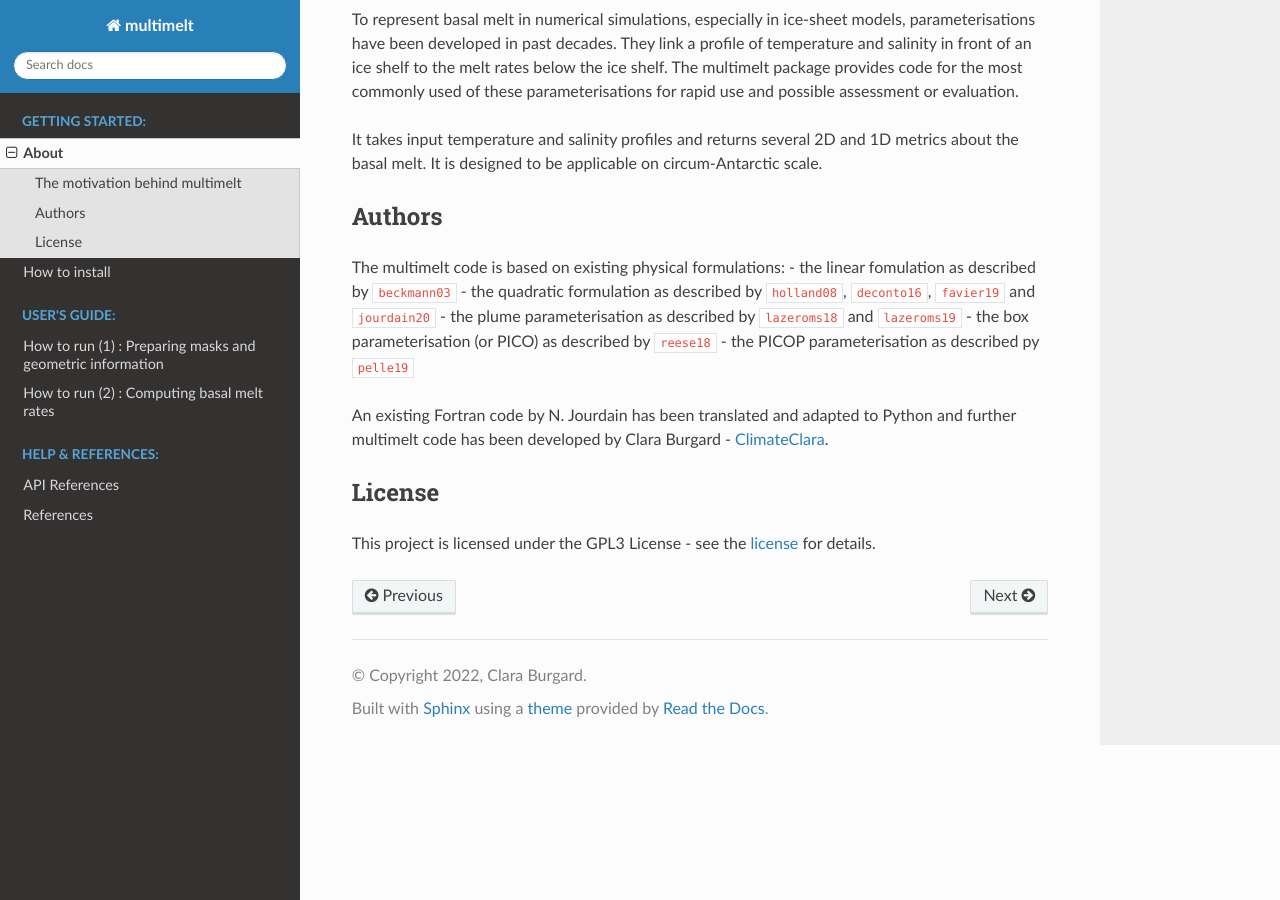
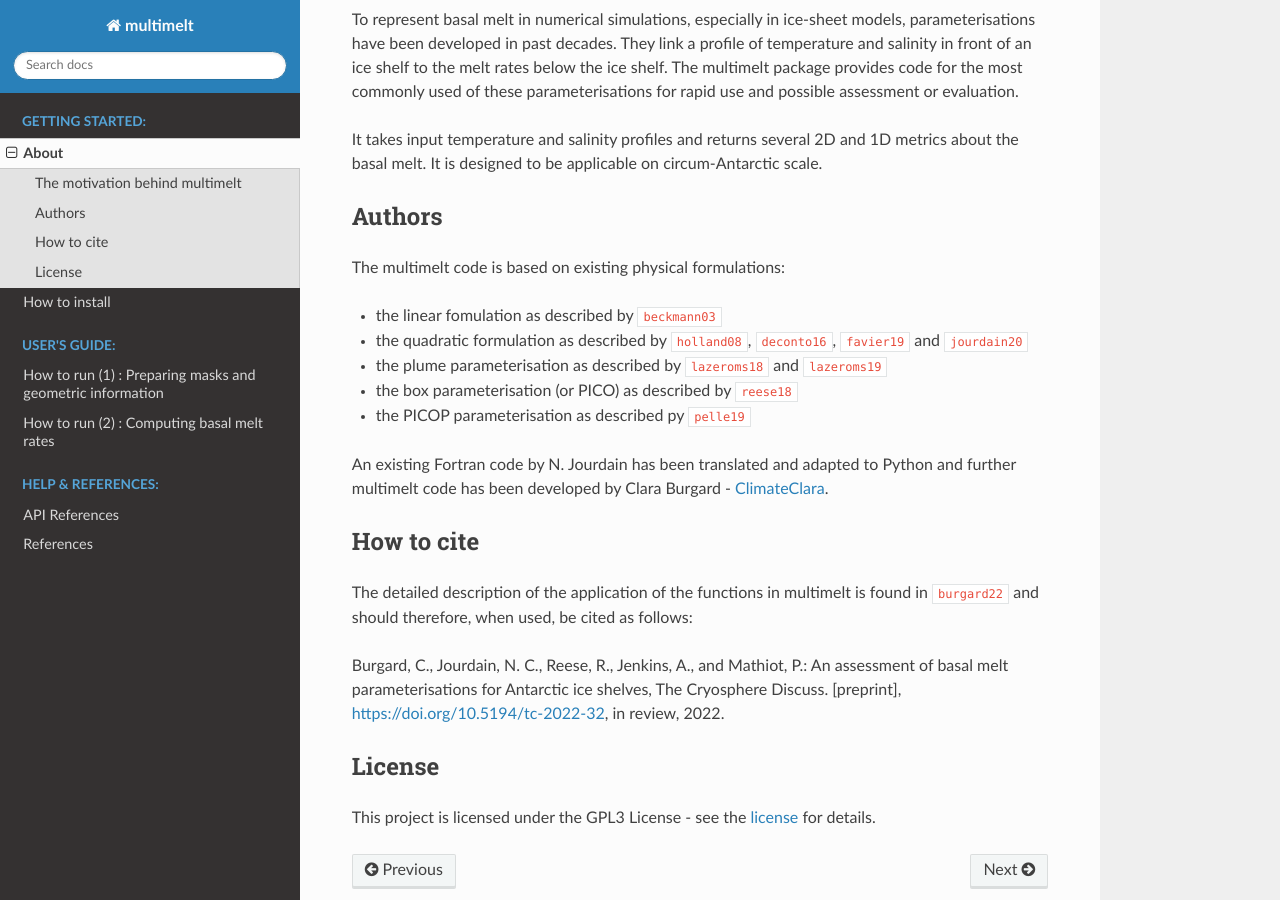
Before and after one commit to ClimateClara/multimelt, a Sphinx documentation site: the page built from docs/start/about.rst, in a window 1280 px wide and 900 px high, scrolled down 400 px. Built offline with Sphinx 7.4.7 and the Read the Docs theme 2.0.0, drawn with Linux system fonts in a browser that asks for light colours; cross-references to code outside the pages are shown as plain code.

Commit message:
added the reference to Burgard et al 2022

```diff
--- a/docs/literature/references.bib
+++ b/docs/literature/references.bib
@@ -120,3 +120,11 @@
       issn         = {1288-1619},
       year = {2019}
     }
+
+@article{burgard22,
+      title        = {An assessment of basal melt parameterisations for Antarctic ice shelves},
+      author       = {Burgard, C. and Jourdain, N.C. and Reese, R. and Jenkins, A. and Mathiot, P.},
+      journal      = {The Cryosphere Discuss.},
+      doi         =  {10.5194/tc-2022-32},
+      year = {2022}
+    }
--- a/docs/start/about.rst
+++ b/docs/start/about.rst
@@ -15,13 +15,20 @@ Authors
 -------
 
 | The multimelt code is based on existing physical formulations:
-    - the linear fomulation as described by :cite:`beckmann03`
-    - the quadratic formulation as described by :cite:`holland08`, :cite:`deconto16`, :cite:`favier19` and :cite:`jourdain20`
-    - the plume parameterisation as described by :cite:`lazeroms18` and :cite:`lazeroms19`
-    - the box parameterisation (or PICO) as described by :cite:`reese18`
-    - the PICOP parameterisation as described py :cite:`pelle19`
+
+* the linear fomulation as described by :cite:`beckmann03`
+* the quadratic formulation as described by :cite:`holland08`, :cite:`deconto16`, :cite:`favier19` and :cite:`jourdain20`
+* the plume parameterisation as described by :cite:`lazeroms18` and :cite:`lazeroms19`
+* the box parameterisation (or PICO) as described by :cite:`reese18`
+* the PICOP parameterisation as described py :cite:`pelle19`
 
 | An existing Fortran code by N. Jourdain has been translated and adapted to Python and further multimelt code has been developed by Clara Burgard - `ClimateClara <http://www.github.com/ClimateClara>`_.
+
+How to cite
+-------
+The detailed description of the application of the functions in multimelt is found in :cite:`burgard22` and should therefore, when used, be cited as follows:
+
+Burgard, C., Jourdain, N. C., Reese, R., Jenkins, A., and Mathiot, P.: An assessment of basal melt parameterisations for Antarctic ice shelves, The Cryosphere Discuss. [preprint], https://doi.org/10.5194/tc-2022-32, in review, 2022.
 
 License
 -------
```
